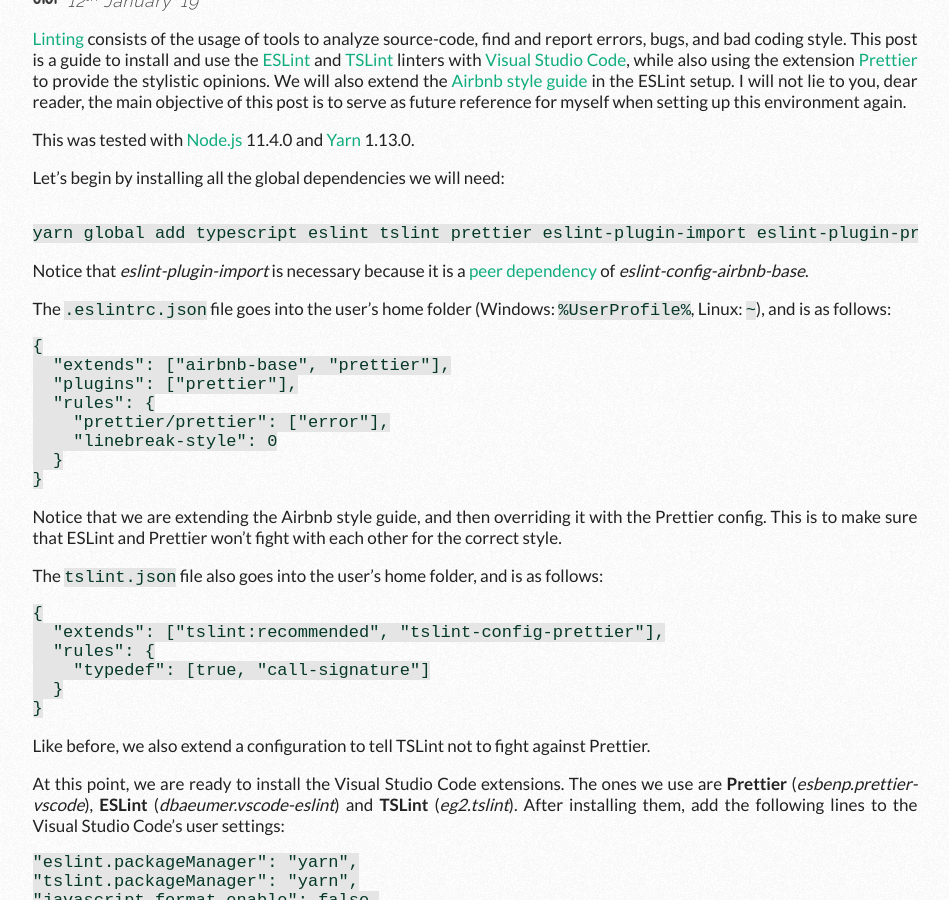
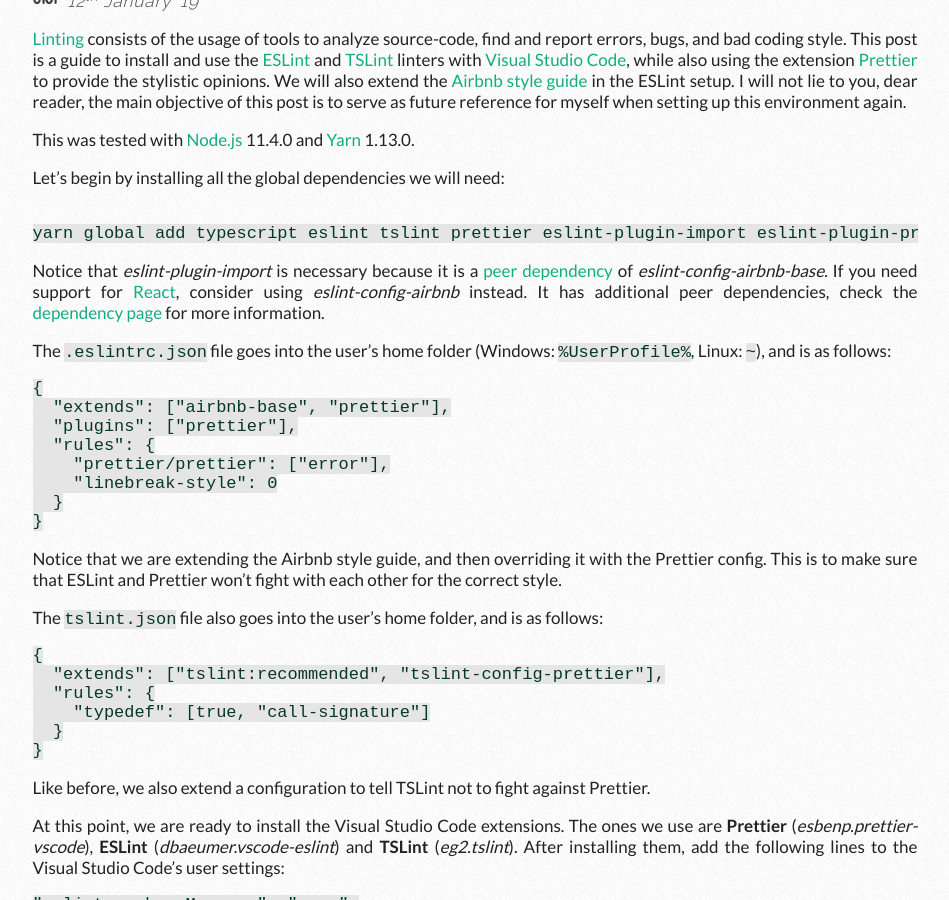
Before and after one commit to vittau/blog, a Jekyll site: the page built from _posts/2019-01-12-linting-javascript-and-typescript.markdown, in a window 1280 px wide and 900 px high, scrolled down 453 px. Shown: the whole window, without its empty margins (165-1114 px from the left). Built offline with Jekyll 4.4.1, drawn with Linux system fonts in a browser that asks for light colours; nearby versions of some CDN libraries; comment, search, counter and statistics services are not loaded; a style sheet for code colours, icons or effects is not loaded.

Commit message:
Mention airbnb for React.

```diff
--- a/_posts/2019-01-12-linting-javascript-and-typescript.markdown
+++ b/_posts/2019-01-12-linting-javascript-and-typescript.markdown
@@ -19,7 +19,7 @@
 yarn global add typescript eslint tslint prettier eslint-plugin-import eslint-plugin-prettier eslint-config-prettier eslint-config-airbnb-base tslint-config-prettier
 </code></pre>
 
-Notice that <i>eslint-plugin-import</i> is necessary because it is a <a href="https://nodejs.org/en/blog/npm/peer-dependencies/" target="_blank">peer dependency</a> of <i>eslint-config-airbnb-base</i>.
+Notice that <i>eslint-plugin-import</i> is necessary because it is a <a href="https://nodejs.org/en/blog/npm/peer-dependencies/" target="_blank">peer dependency</a> of <i>eslint-config-airbnb-base</i>. If you need support for <a href="https://reactjs.org/" target="_blank">React</a>, consider using <i>eslint-config-airbnb</i> instead. It has additional peer dependencies, check the <a href="https://www.npmjs.com/package/eslint-config-airbnb">dependency page</a> for more information.
 
 The <code>.eslintrc.json</code> file goes into the user's home folder (Windows: <code>%UserProfile%</code>, Linux: <code>~</code>), and is as follows:
 
```
